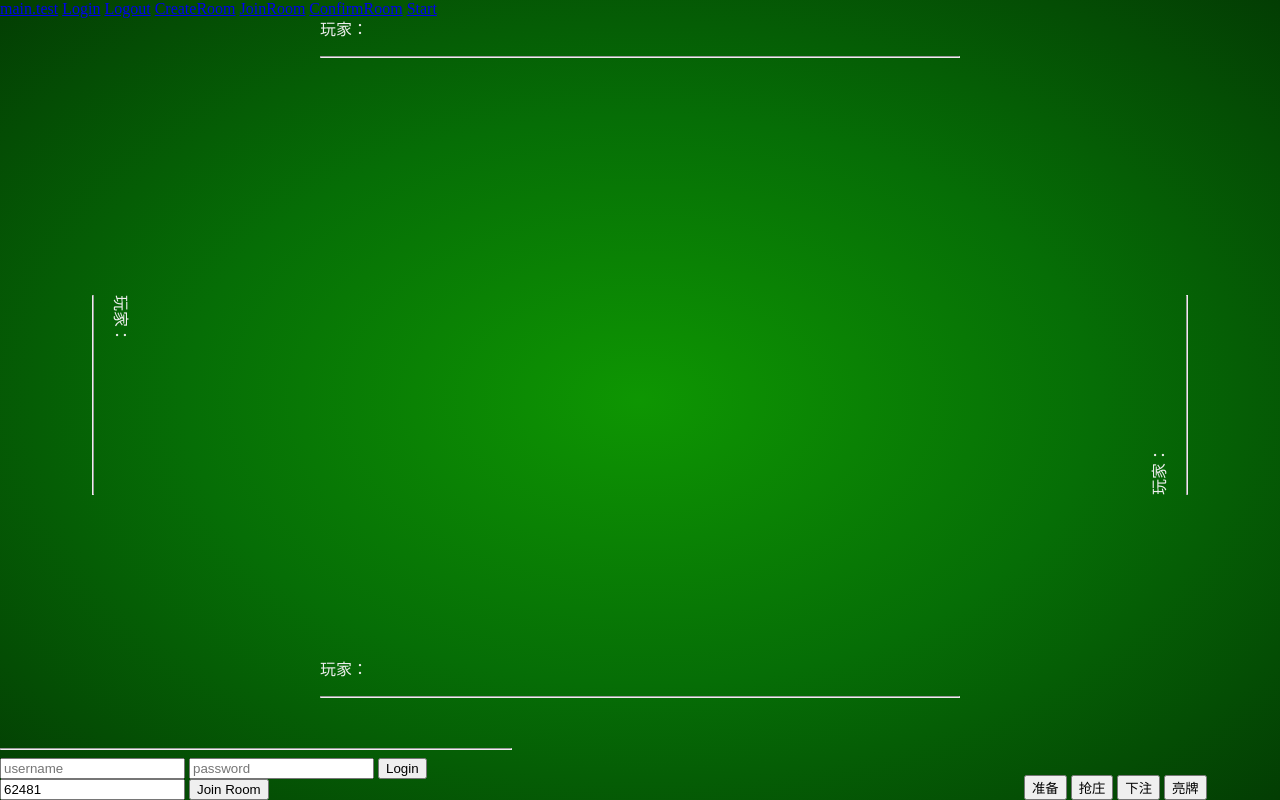
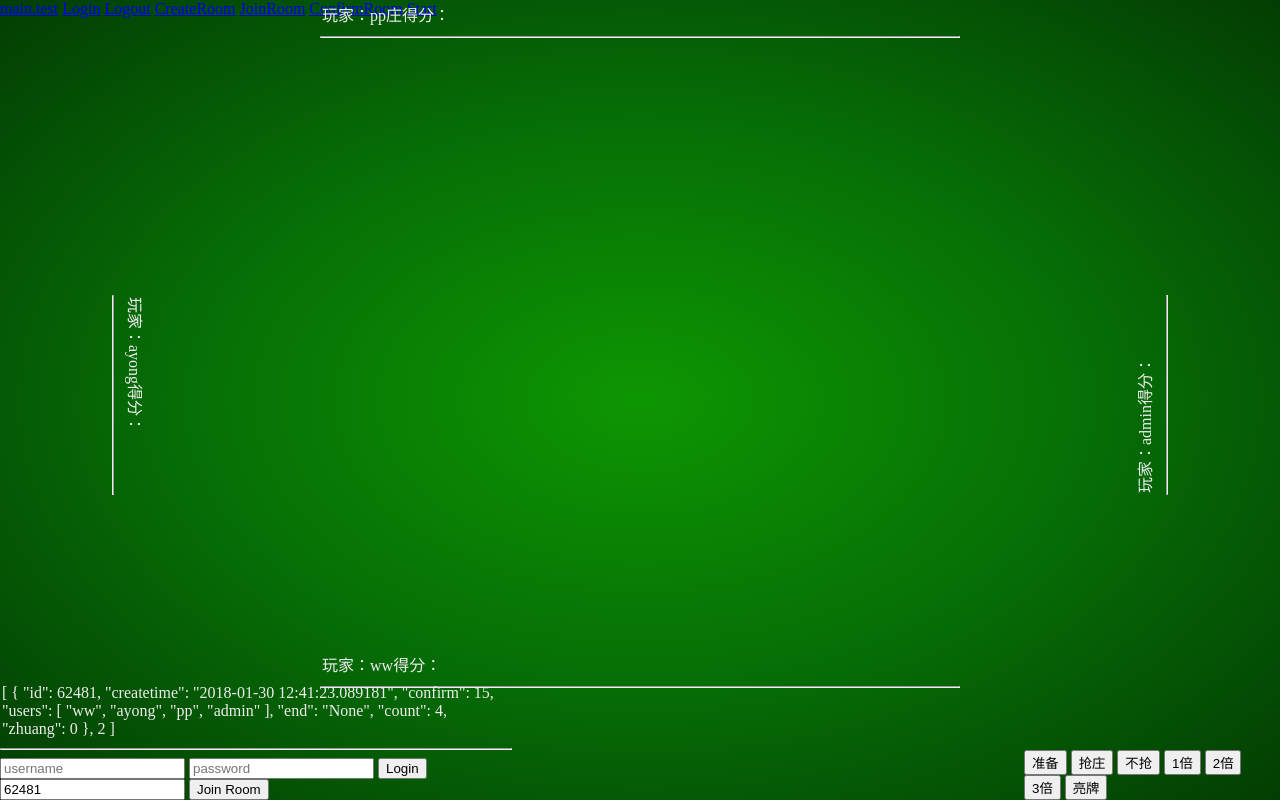
Before and after one commit to worry45678/ww-nn, a Flask app: page /phone in a window 1280 px wide. Run offline with Flask 2, Linux system fonts and the light colour scheme; data comes from the database, SQL or seed files in the repository; both versions use the stored data as it was after the commit; some libraries are stand-ins or nearby versions.

Commit message:
add: alpha版本基本完成

```diff
--- a/app/main/views.py
+++ b/app/main/views.py
@@ -197,7 +197,7 @@ def start():
 @main.route('/play')
 def play():
     """
-    准备结束，各玩家获取牌组
+    准备结束，各玩家获取牌组,待修改，只返回本玩家的前4张牌，亮牌时再全部返回
     """
     player = tblUser.query.filter_by(id=request.args.get('playerid')).first()
     room = Room.query.filter_by(id=session['room_id']).first()
@@ -224,7 +224,7 @@ def qiangzhuang():
         pai.zhuang = pai.zhuang | userpos
         db.session.add(pai)
         db.session.commit()
-        return 'qiangzhuang'
+        return '%s qiangzhuang' %userpos
     db.session.add(pai)
     db.session.commit()
     return 'no qiangzhuang'
@@ -271,15 +271,15 @@ def show():
     db.session.add(pai)
     db.session.commit()
     if room.userpos(player) == 1:
-        return jsonify(pai.user1_mark)
+        return pai.marks()
     elif room.userpos(player) ==2:
-        return jsonify(pai.user2_mark)
+        return pai.marks()
     elif room.userpos(player) == 4:
-        return jsonify(pai.user3_mark)
+        return pai.marks()
     elif room.userpos(player) == 8:
-        return jsonify(pai.user4_mark)
+        return pai.marks()
     elif room.userpos(player) == 16:
-        return jsonify(pai.user5_mark)
+        return pai.marks()
     return '亮牌，本局结束'
 
 @main.route('/status')
--- a/app/models.py
+++ b/app/models.py
@@ -4,6 +4,7 @@ from werkzeug.security import generate_password_hash, check_password_hash
 from flask_login import UserMixin, AnonymousUserMixin
 from . import login_manger
 from datetime import datetime
+import math
 
 class tblUser(UserMixin, db.Model):
     __tablename__ = "tblUser"
@@ -98,7 +99,7 @@ class Room(db.Model):
     user4_id = db.Column(db.Integer, db.ForeignKey('tblUser.ID'))
     user5_id = db.Column(db.Integer, db.ForeignKey('tblUser.ID'))
     end = db.Column('end', db.Boolean, default=False)
-    paujus = db.relationship('Paiju', backref='roomname', lazy='dynamic')
+    paijus = db.relationship('Paiju', backref='roomname', lazy='dynamic')
 
     def userpos(self, user):
         if self.user1_id == user.id:
@@ -141,8 +142,13 @@ class Room(db.Model):
         user3 = self.user3.name if self.user3 else None
         user4 = self.user4.name if self.user4 else None
         user5 = self.user5.name if self.user5 else None
-        return '''{"id": %d,"createtime":"%s","confirm":%d,"users":["%s","%s","%s","%s","%s"],"end":"%s","count":%d}''' \
-                %(self.id,self.createtime,self.confirm, user1, user2, user3, user4, user5, self.end, self.count())
+        running_paiju = self.paijus.filter_by(finish=0).first()
+        if running_paiju.ready == 2**self.count()-1:
+            zhuang = math.log(running_paiju.zhuang)/math.log(2)
+        else:
+            zhuang = -1
+        return '''{"id": %d,"createtime":"%s","confirm":%d,"users":["%s","%s","%s","%s","%s"],"end":"%s","count":%d,"zhuang":%d}''' \
+                %(self.id,self.createtime,self.confirm, user1, user2, user3, user4, user5, self.end, self.count(), zhuang)
 
 class Paiju(db.Model):
     __table__name = 'paiju'
@@ -166,6 +172,9 @@ class Paiju(db.Model):
     user4_mark = db.Column(db.Integer, default=0)
     user5_mark = db.Column(db.Integer, default=0)
 
+    def marks(self):
+        return '''{"id":%d,"marks":["%d","%d","%d","%d","%d"]}'''\
+                %(self.id, self.user1_mark, self.user2_mark, self.user3_mark, self.user4_mark, self.user5_mark)
 
 login_manger.anonymous_user = AnonymousUser
 
--- a/app/static/phone.css
+++ b/app/static/phone.css
@@ -5,7 +5,10 @@ html, body {
     margin: 0px;
     padding: 0px;
 }
-
+p {
+    margin: 0px;
+    padding: 2px;
+}
 #app {
     color: #eee;
     height: 100%;
@@ -31,7 +34,7 @@ html, body {
 #player1 {
     z-index: 0;
     width: 50%;
-    height: 20%;
+    height: 150px;
     position: absolute;
     bottom: 0px;
     left: 25%
@@ -59,3 +62,31 @@ html, body {
     right: -25px;
     transform: rotateZ(-90deg)
 }
+
+
+
+.card {
+    /*font-family: 'Helvetica Neue', Helvetica, Arial, sans-serif;*/
+    background-color: #fff;
+    -moz-border-radius: 10px;
+    -webkit-border-radius: 10px;
+    -moz-box-shadow: 0 0 5px rgba(0, 0, 0, 0.5);
+    -webkit-box-shadow: 0 0 5px rgba(0, 0, 0, 0.5);
+    float: left;
+    height: 90px;
+    position: absolute;
+    color: rgb(29, 29, 29);
+    width: 60px;
+}
+  .card.fangp, .card.hongt { color: red; }
+  .card.meih, .card.heit { color: rgb(27, 27, 27); }
+
+  .card .corner { line-height: 1; overflow: hidden; position: absolute; text-align: center; }
+  .card .corner span { display: block; font-size: 20px; font-weight: bold; }
+  .card .corner .number { font-size: 18px;}
+  .card .corner.top { left: 3px; top: 3px; }
+  .card .corner.bottom { bottom: 3px; right: 3px; -moz-transform: rotate(180deg); -webkit-transform: rotate(180deg); }
+
+  .card .suit { font-size: 30px; font-weight: bold; overflow: hidden; position: absolute; text-align: center; }
+
+  .card .middle_center { left: 19px; top: 22px; }
--- a/app/templates/phone.html
+++ b/app/templates/phone.html
@@ -1,12 +1,14 @@
 <!DOCTYPE html>
 <html>
+    <head>
     <meta charset="utf-8">
     <meta name="viewport" content="width=device-width,initial-scale=1.0">
     <title>ddweb-vue</title>
     <script src="../static/jquery.js"></script>
     <script src="../static/vue.js"></script>
     <link rel="stylesheet" href="../static/phone.css">
-</html>
+</head>
+
 
 <body>
     <div id="app">
@@ -28,27 +30,30 @@
     </div>
     <div id="action">
         <button type="button" v-show="notready" @click="ready">准备</button>
-        <button>抢庄</button>
-        <button>下注</button>
-        <button>亮牌</button>
+        <button type="button" @click="qiangZhuang(1)">抢庄</button>
+        <button type="button" @click="qiangZhuang(0)">不抢</button>
+        <button type="button" @click="xiazhu(1)">1倍</button>
+        <button type="button" @click="xiazhu(2)">2倍</button>
+        <button type="button" @click="xiazhu(3)">3倍</button>
+        <button type="button" @click="show">亮牌</button>
     </div>
     <div id="player1">
-        <comp-player ref="player1" :player-name="players[0]" :my-pai="pai[0]"></comp-player>
+        <comp-player ref="player1" :player-name="players[0]" :my-pai="pai[0]" :mark="marks[0]"></comp-player>
     </div>
     <div id="player2">
-        <comp-player ref="player2" :player-name="players[1]" :my-pai="pai[1]"></comp-player>
+        <comp-player ref="player2" :player-name="players[1]" :my-pai="pai[1]" :mark="marks[1]"></comp-player>
     </div>
     <div id="player3">
-        <comp-player ref="player3" :player-name="players[2]" :my-pai="pai[2]"></comp-player>
+        <comp-player ref="player3" :player-name="players[2]" :my-pai="pai[2]" :mark="marks[2]"></comp-player>
     </div>
     <div id="player4">
-        <comp-player ref="player4" :player-name="players[3]" :my-pai="pai[3]"></comp-player>
+        <comp-player ref="player4" :player-name="players[3]" :my-pai="pai[3]" :mark="marks[3]"></comp-player>
     </div>
     </div>
 
 <template id="player">
     <div>
-        <p>玩家：[[ playerName ]]</p>
+        <p>玩家：[[ playerName ]]<span v-if="playerName===$parent.zhuang">庄</span>得分：[[ mark ]]</p>
         <!--
         <button type="button" @click="ready">Ready</button>
         <button type="button" @click="qiangzhuang(1)">抢</button>
@@ -57,7 +62,18 @@
         <button type="button" @click="pai">下注</button>
         <button type="button" @click="show">Show</button>-->
         <hr>
-        <p>[[ myPai ]]</p>
+        <div class="card" v-for="(item,index) in myPai" :style="{left:index*24+'px',color:$parent.YANSE[item.slice(0,-2)]}" >
+            <div class="corner top">
+              <span class="number">[[ $parent.NUMBER[item.slice(-2)*1] ]]</span>
+              <span>[[ $parent.HUASE[item.slice(0,-2)] ]]</span>
+            </div>
+            <span class="suit middle_center">[[ $parent.HUASE[item.slice(0,-2)] ]]</span>
+            <div class="corner bottom">
+              <span class="number">[[ $parent.NUMBER[item.slice(-2)*1] ]]</span>
+              <span>[[ $parent.HUASE[item.slice(0,-2)] ]]</span>
+            </div>
+        </div>
+
     </div>
 </template>
 
@@ -68,6 +84,33 @@
             data() {
                 return {
                     msg: 'message',
+                    HUASE: {
+                        'hongt': '♥',
+                        'heit': '♠',
+                        'fangp': '♦',
+                        'meih': '♣'
+                    },
+                    NUMBER: {
+                        1: 'A',
+                        2: '2',
+                        3: '3',
+                        4: '4',
+                        5: '5',
+                        6: '6',
+                        7: '7',
+                        8: '8',
+                        9: '9',
+                        10: '10',
+                        11: 'J',
+                        12: 'Q',
+                        13: 'K'
+                    },
+                    YANSE: {
+                        hongt: 'red',
+                        fangp: 'red',
+                        heit: 'black',
+                        meih: 'black'
+                    },
                     username: null,
                     password: null,
                     //roomid: null,
@@ -77,7 +120,8 @@
                     status: null,
                     notready: true,
                     pai: [],
-                    juShu: 0
+                    juShu: 0,
+                    marks: []
                 }
             },
             computed:{
@@ -85,12 +129,19 @@
                     var self = this
                     if(this.status){
                         var playerList = self.status[0].users
+                        playerList.length = self.status[0].count
                         for (i=0;i<self.status[1];i++){
                             playerList.push(playerList.shift())
                         }
                         return playerList
                     } else{
                         return []
+                    }
+                },
+                zhuang: function(){
+                    var self = this
+                    if(self.status){
+                        return self.players[self.status[0].zhuang + self.status[1]]
                     }
                 }
             },
@@ -126,6 +177,7 @@
                         $.get('/play', data={playerid:self.playerid}, function(data){
                             sucess: {
                                 self.pai=data[0];
+                                self.pai.length = self.status[0].count
                                 for (i=0;i<self.status[1];i++){
                                     self.pai.push(self.pai.shift())
                                 }
@@ -134,13 +186,37 @@
                         })
                     }
 
+                },
+                qiangZhuang: function(yes){
+                    var self = this
+                    $.get('/qiangzhuang',data={playerid:self.playerid,qiangzhuang:yes}, function(data){
+                        console.log(data)
+                    })
+                },
+                xiazhu: function(beisu){
+                    var self = this
+                    $.get('/xiazhu',data={playerid:self.playerid, xiazhu:beisu}, function(data){
+                        console.log(data)
+                    })
+                },
+                show: function(){
+                    var self = this
+                    $.get('/show',data={playerid:self.playerid}, function(data){
+                        sucess: {
+                            self.marks=JSON.parse(data)['marks'];
+                            self.marks.length = self.status[0].count
+                            for (i=0;i<self.status[1];i++){
+                                self.marks.push(self.marks.shift())
+                            }
+                        }
+                    })
                 }
             },
             components: {
                 'comp-player':{
                     template: '#player',
                     delimiters: ["[[", "]]"],
-                    props: ["playerName","myPai"],
+                    props: ["playerName","myPai", "mark"],
                     data () {
                         return {
 
@@ -149,9 +225,11 @@
                 }
             },
             mounted: function(){
+                this.getStatus()
                 setInterval(this.getStatus,3000)
 
             }
         })
     </script>
 </body>
+</html>
```
Also changed, not shown: app/templates/poker.html (added, +106 -0 lines), app/test.db.
